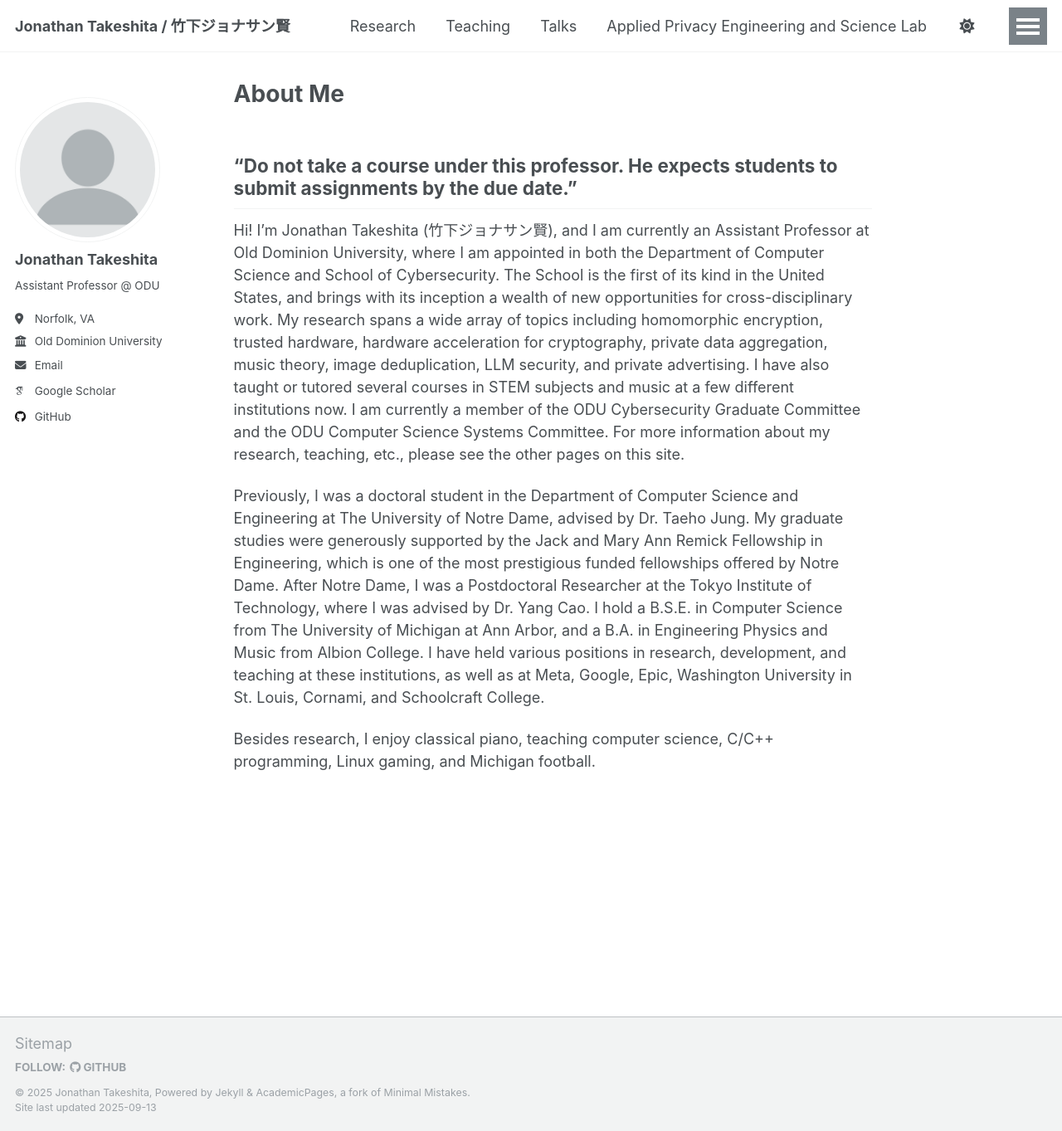
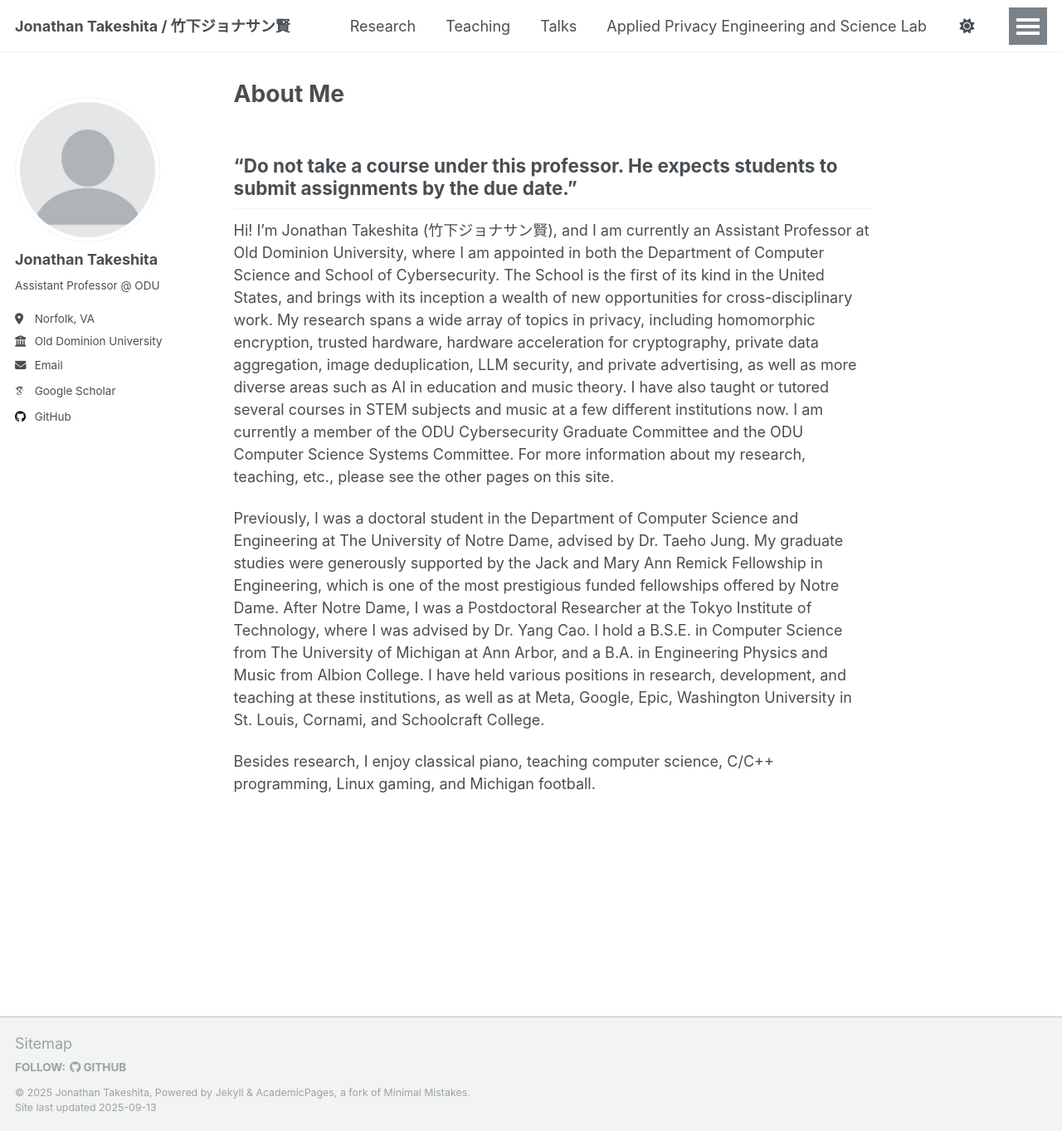
Before and after one commit to jtakeshi/jtakeshi.github.io, a Jekyll site: the page built from _pages/about.md, in a window 1280 px wide and 1363 px high. Shown: the whole window at 83% size. Built offline with Jekyll 4.4.1, drawn with Linux system fonts in a browser that asks for light colours; some web fonts are replaced; a script that is not in the unit is left out.

Commit message:
Update about.md

```diff
--- a/_pages/about.md
+++ b/_pages/about.md
@@ -10,7 +10,7 @@ redirect_from:
 "Do not take a course under this professor. He expects students to submit assignments by the due date."
 -----------------
 
-Hi! I’m Jonathan Takeshita (竹下ジョナサン賢), and I am currently an Assistant Professor at Old Dominion University, where I am appointed in both the Department of Computer Science and School of Cybersecurity. The School is the first of its kind in the United States, and brings with its inception a wealth of new opportunities for cross-disciplinary work. My research spans a wide array of topics including homomorphic encryption, trusted hardware, hardware acceleration for cryptography, private data aggregation, music theory, image deduplication, LLM security, and private advertising. I have also taught or tutored several courses in STEM subjects and music at a few different institutions now. I am currently a member of the ODU Cybersecurity Graduate Committee and the ODU Computer Science Systems Committee. For more information about my research, teaching, etc., please see the other pages on this site.
+Hi! I’m Jonathan Takeshita (竹下ジョナサン賢), and I am currently an Assistant Professor at Old Dominion University, where I am appointed in both the Department of Computer Science and School of Cybersecurity. The School is the first of its kind in the United States, and brings with its inception a wealth of new opportunities for cross-disciplinary work. My research spans a wide array of topics in privacy, including homomorphic encryption, trusted hardware, hardware acceleration for cryptography, private data aggregation, image deduplication, LLM security, and private advertising, as well as more diverse areas such as AI in education and music theory. I have also taught or tutored several courses in STEM subjects and music at a few different institutions now. I am currently a member of the ODU Cybersecurity Graduate Committee and the ODU Computer Science Systems Committee. For more information about my research, teaching, etc., please see the other pages on this site.
 
 
 Previously, I was a doctoral student in the Department of Computer Science and Engineering at The University of Notre Dame, advised by Dr. Taeho Jung. My graduate studies were generously supported by the Jack and Mary Ann Remick Fellowship in Engineering, which is one of the most prestigious funded fellowships offered by Notre Dame. After Notre Dame, I was a Postdoctoral Researcher at the Tokyo Institute of Technology, where I was advised by Dr. Yang Cao. I hold a B.S.E. in Computer Science from The University of Michigan at Ann Arbor, and a B.A. in Engineering Physics and Music from Albion College. I have held various positions in research, development, and teaching at these institutions, as well as at Meta, Google, Epic, Washington University in St. Louis, Cornami, and Schoolcraft College.
```
